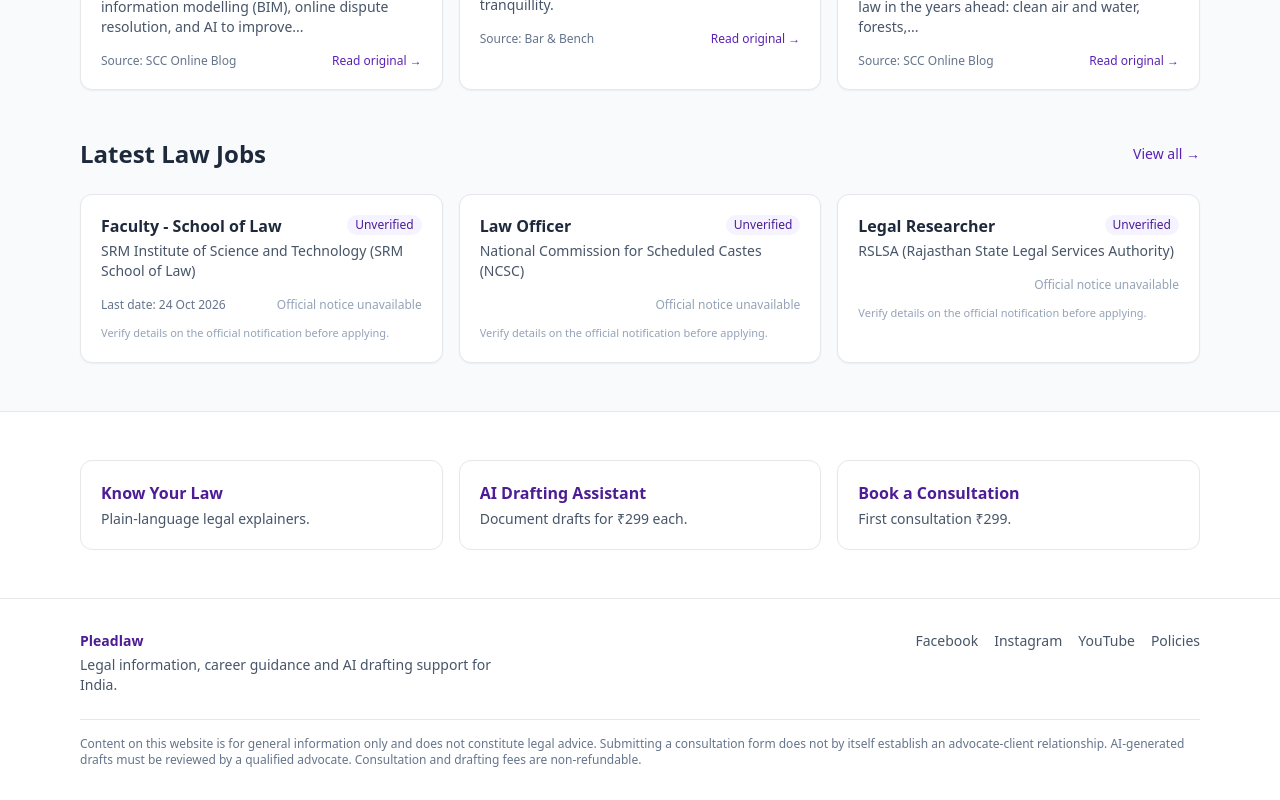
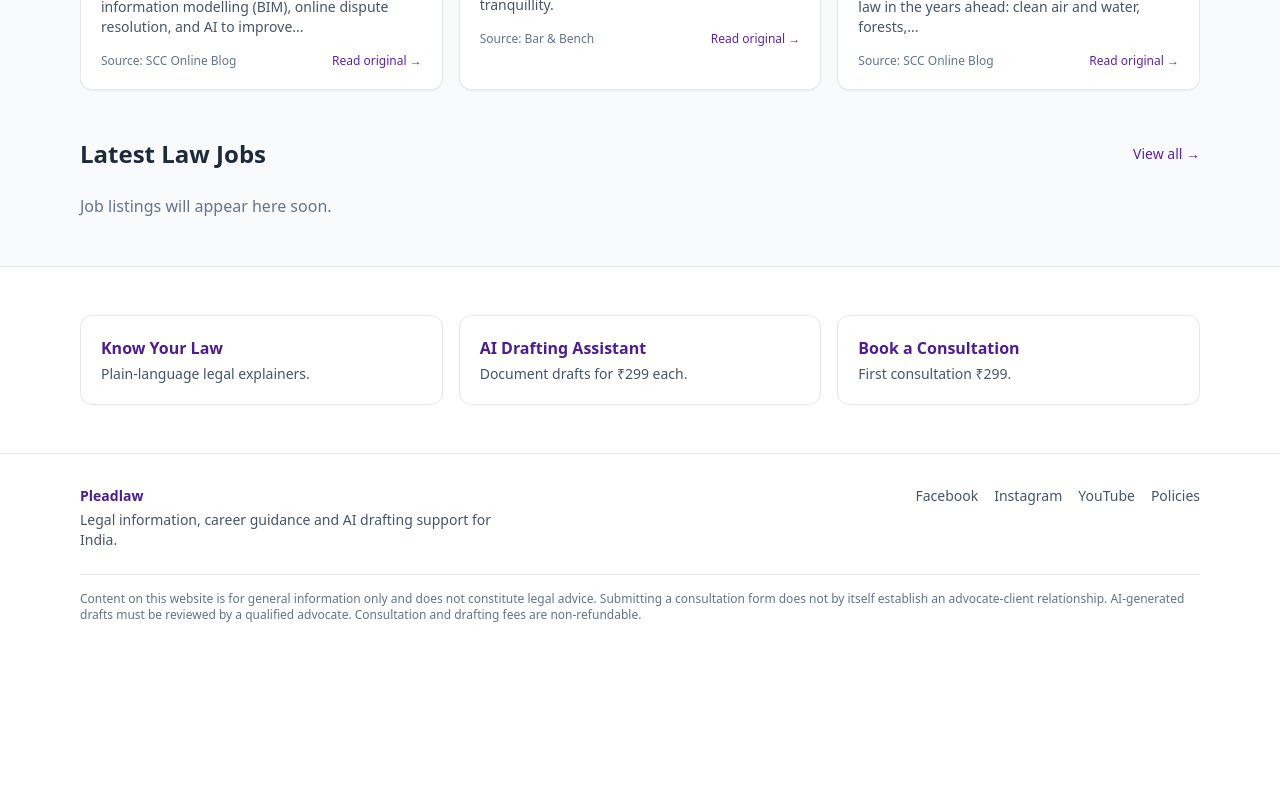
Before and after one commit to syedshaan/pleadlaw, a React (Vite) app: page / in a window 1280 px wide. Shown: the part 743-1543 px from the top of the page. After the commit the page ends 1398 px from the top, so only its background shows below. Built offline with nearby package versions, Linux system fonts and the light colour scheme.

Commit message:
Update pages.jsx

```diff
--- a/src/pages.jsx
+++ b/src/pages.jsx
@@ -103,6 +103,7 @@
   const today = new Date();
   today.setHours(0, 0, 0, 0);
   const openJobs = jobs
+    .filter((job) => job.url)
     .filter((j) => !j.lastDate || new Date(j.lastDate) >= today)
     .sort((a, b) => new Date(b.posted) - new Date(a.posted))
     .slice(0, 3);
@@ -299,11 +300,29 @@
       <p className="mt-1 text-sm text-slate-600">
         {job.organisation || "Employer details in source"}
       </p>
-      <p className="text-xs text-slate-500">{job.location}</p>
+      {job.location && (
+        <p className="text-xs text-slate-500">{job.location}</p>
+      )}
+      {job.description && (
+        <p className="mt-3 text-sm leading-relaxed text-slate-600">
+          {job.description}
+        </p>
+      )}
+      {!job.description && job.autoCollected && (
+        <p className="mt-3 text-sm text-slate-500">
+          The RSS feed did not include a description. Open the source for full
+          vacancy details.
+        </p>
+      )}
       <div className="mt-4 flex items-center justify-between text-xs">
-        <span className="text-slate-500">
-          {job.lastDate ? `Last date: ${formatDate(job.lastDate)}` : ""}
-        </span>
+        <div className="text-slate-500">
+          {job.posted && <p>Posted: {formatDate(job.posted)}</p>}
+          {job.lastDate ? (
+            <p>Last date to apply: {formatDate(job.lastDate)}</p>
+          ) : (
+            <p>Application deadline not listed; check the source.</p>
+          )}
+        </div>
         {job.url ? (
           <a
             href={job.url}
@@ -311,7 +330,7 @@
             rel="noopener noreferrer"
             className="font-medium text-brand-600 hover:underline"
           >
-            {job.autoCollected ? "View source →" : "Official notice →"}
+            {job.autoCollected ? "Read source article →" : "Official notice →"}
           </a>
         ) : (
           <span className="text-slate-400">Official notice unavailable</span>
@@ -333,6 +352,7 @@
   const types = ["All", ...new Set(data.map((j) => j.type).filter(Boolean))];
 
   const items = data
+    .filter((job) => job.url)
     .filter((j) => type === "All" || j.type === type)
     .filter((j) =>
       `${j.title} ${j.organisation || ""} ${j.location || ""}`
```
